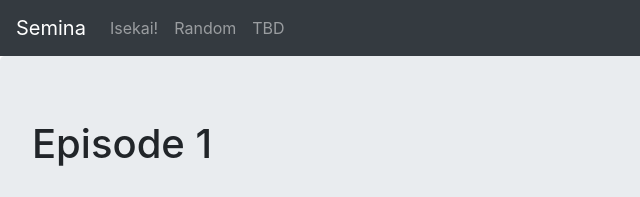
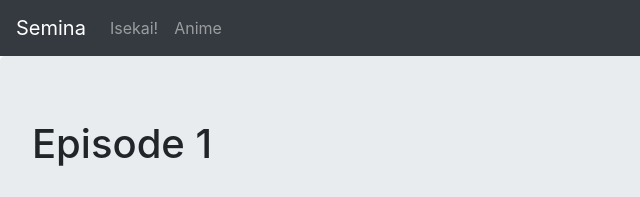
Before and after one commit to krumzlez/wa2muraliraj, a plain HTML site: page isekai/episode3.html in a window 1280 px wide. Shown: the top 197 px of the page, 0-640 px from the left. Drawn offline with nearby package versions, Linux system fonts and the light colour scheme.

Commit message:
Update episode3.html

```diff
--- a/isekai/episode3.html
+++ b/isekai/episode3.html
@@ -36,10 +36,7 @@
                     <a class="nav-link" href="/isekai.html">Isekai!</a>
                 </li>
                 <li class="nav-item">
-                    <a class="nav-link" href="/randomvideo.html">Random</a>
-                </li>
-                <li class="nav-item">
-                    <a class="nav-link" href="#">TBD</a>
+                    <a class="nav-link" href="/anime.html">Anime</a>
                 </li>
             </ul>
         </div>
```
